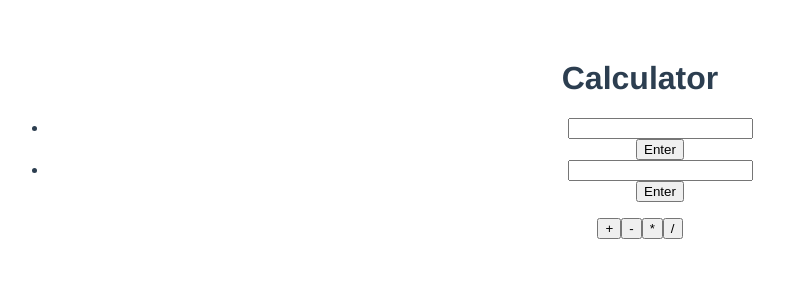
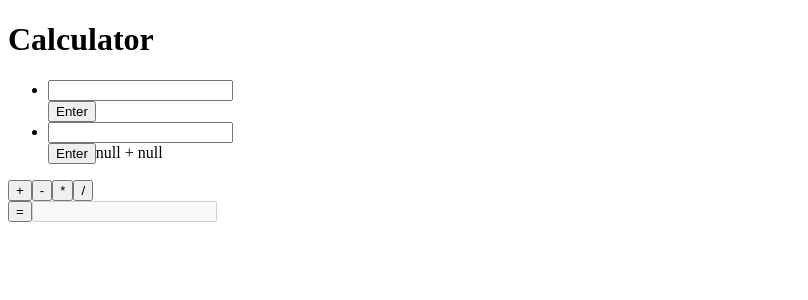
Before and after one commit to Monyjenni/Calculator_VueJs, a Vue app in the folder calculator/calculator/: page / in a window 1280 px wide. Shown: the top 300 px of the page, without its empty margins (0-808 px from the left). Built offline with nearby package versions, Linux system fonts and the light colour scheme.

Commit message:
method_computed

```diff
--- a/calculator/calculator/src/App.vue
+++ b/calculator/calculator/src/App.vue
@@ -1,13 +1,15 @@
 <template>
   <div id="app">
-<h1>Calculator</h1>
+    <h1>Calculator</h1>
 
-<div class="num-input">
-  <ul>
-  <li><input type="number" id="myInput1"></li>
-  <button @click="getValue()">Enter</button>
-  <li><input type="number" id="myInput2"></li>
-  <button @click="getValue()">Enter</button>
+      <div class="num-input">
+    <ul>
+  <li><input type="number" v-model.number="num1"  id="myInput2"></li>
+  <button @click="getValue1()">Enter</button>
+  <li><input type="number" v-model="num2"  id="myInput2"></li>
+  <button @click="getValue2()">Enter</button>
+
+  <span>{{ displayNumber }}</span>
 
   </ul>
 </div>
@@ -18,25 +20,56 @@
 <button @click="onOperatorClick('/')">/</button>
 </div>
 <div class="result">
-
+  <button @click="calculateResult">=</button>
+  <input type="number" disabled>
 </div>
   </div>
 </template>
 
 <script>
+// import textfield from './components/textfield.vue';
 
 export default {
   name: 'App',
+  components: {
+    // textfield
+  },
+  data(){
+    return {
+      data:0,
+      num1: null,
+      num2: null
+    }
+  },
+  computed: {
+    displayNumber () {
+      return this.num1 + ' + ' + this.num2
+    }
+  },
+  methods: {
+    getValue1(){
+      var inputVal = document.querySelector("#myInput1","#myInput2").value;
+      alert("The input value is: " + inputVal);
+      console.log(inputVal);
+    },
+    getValue2(){
+      var inputVal = document.querySelector("#myInput2").value;
+      alert("The input value is:" + inputVal);
+      console.log(inputVal);
+    },
+    calculateResult (){
+
+
+
+    }
+  }
 }
 </script>
 
 <style>
 #app {
-  font-family: Avenir, Helvetica, Arial, sans-serif;
-  -webkit-font-smoothing: antialiased;
-  -moz-osx-font-smoothing: grayscale;
-  text-align: center;
-  color: #2c3e50;
-  margin-top: 60px;
+
+  background-color: white;
+
 }
 </style>
--- a/calculator/calculator/src/components/HelloWorld.vue
+++ /dev/null
@@ -1,58 +0,0 @@
-<template>
-  <div class="hello">
-    <h1>{{ msg }}</h1>
-    <p>
-      For a guide and recipes on how to configure / customize this project,<br>
-      check out the
-      <a href="https://cli.vuejs.org" target="_blank" rel="noopener">vue-cli documentation</a>.
-    </p>
-    <h3>Installed CLI Plugins</h3>
-    <ul>
-      <li><a href="https://github.com/vuejs/vue-cli/tree/dev/packages/%40vue/cli-plugin-babel" target="_blank" rel="noopener">babel</a></li>
-      <li><a href="https://github.com/vuejs/vue-cli/tree/dev/packages/%40vue/cli-plugin-eslint" target="_blank" rel="noopener">eslint</a></li>
-    </ul>
-    <h3>Essential Links</h3>
-    <ul>
-      <li><a href="https://vuejs.org" target="_blank" rel="noopener">Core Docs</a></li>
-      <li><a href="https://forum.vuejs.org" target="_blank" rel="noopener">Forum</a></li>
-      <li><a href="https://chat.vuejs.org" target="_blank" rel="noopener">Community Chat</a></li>
-      <li><a href="https://twitter.com/vuejs" target="_blank" rel="noopener">Twitter</a></li>
-      <li><a href="https://news.vuejs.org" target="_blank" rel="noopener">News</a></li>
-    </ul>
-    <h3>Ecosystem</h3>
-    <ul>
-      <li><a href="https://router.vuejs.org" target="_blank" rel="noopener">vue-router</a></li>
-      <li><a href="https://vuex.vuejs.org" target="_blank" rel="noopener">vuex</a></li>
-      <li><a href="https://github.com/vuejs/vue-devtools#vue-devtools" target="_blank" rel="noopener">vue-devtools</a></li>
-      <li><a href="https://vue-loader.vuejs.org" target="_blank" rel="noopener">vue-loader</a></li>
-      <li><a href="https://github.com/vuejs/awesome-vue" target="_blank" rel="noopener">awesome-vue</a></li>
-    </ul>
-  </div>
-</template>
-
-<script>
-export default {
-  name: 'HelloWorld',
-  props: {
-    msg: String
-  }
-}
-</script>
-
-<!-- Add "scoped" attribute to limit CSS to this component only -->
-<style scoped>
-h3 {
-  margin: 40px 0 0;
-}
-ul {
-  list-style-type: none;
-  padding: 0;
-}
-li {
-  display: inline-block;
-  margin: 0 10px;
-}
-a {
-  color: #42b983;
-}
-</style>
```
Also changed, not shown: 1 other file (tests, documents, lock files or other folders).
